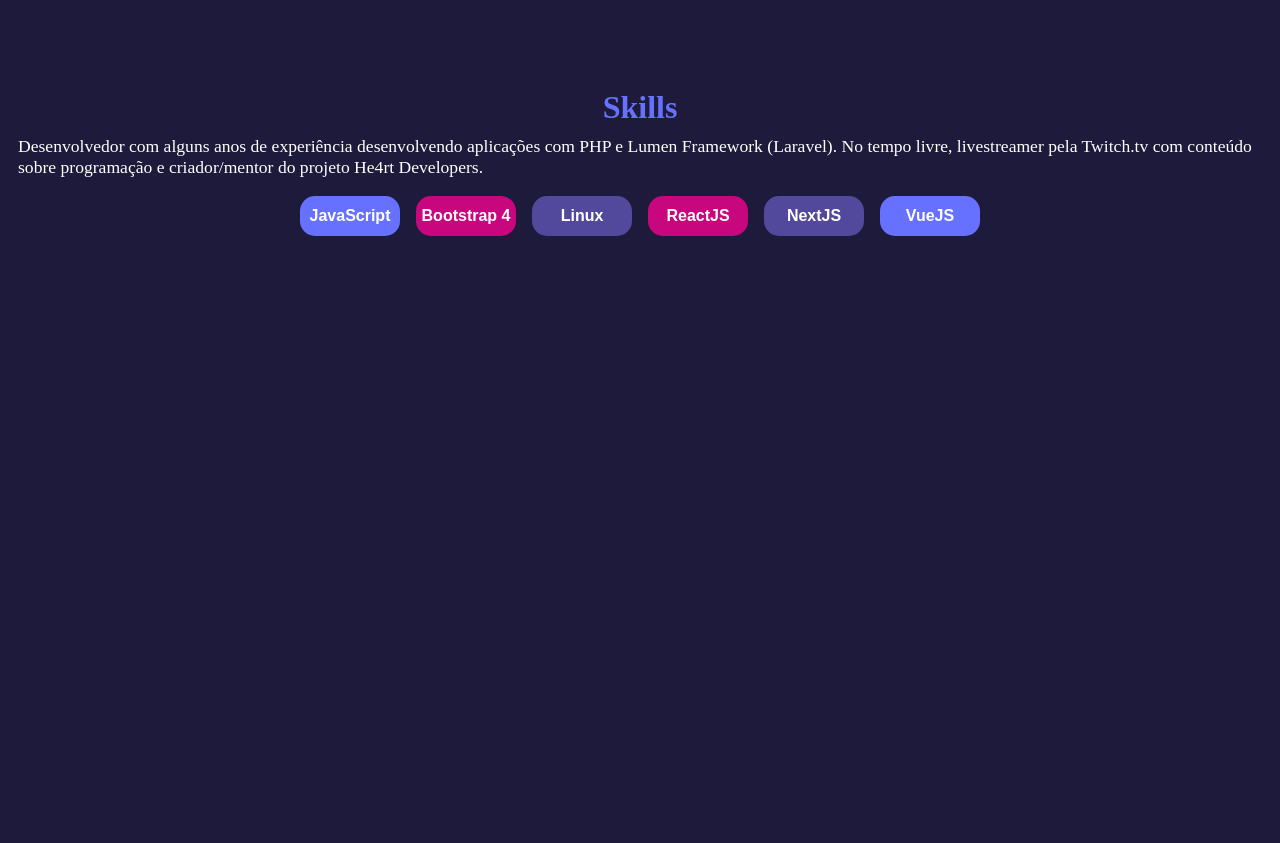
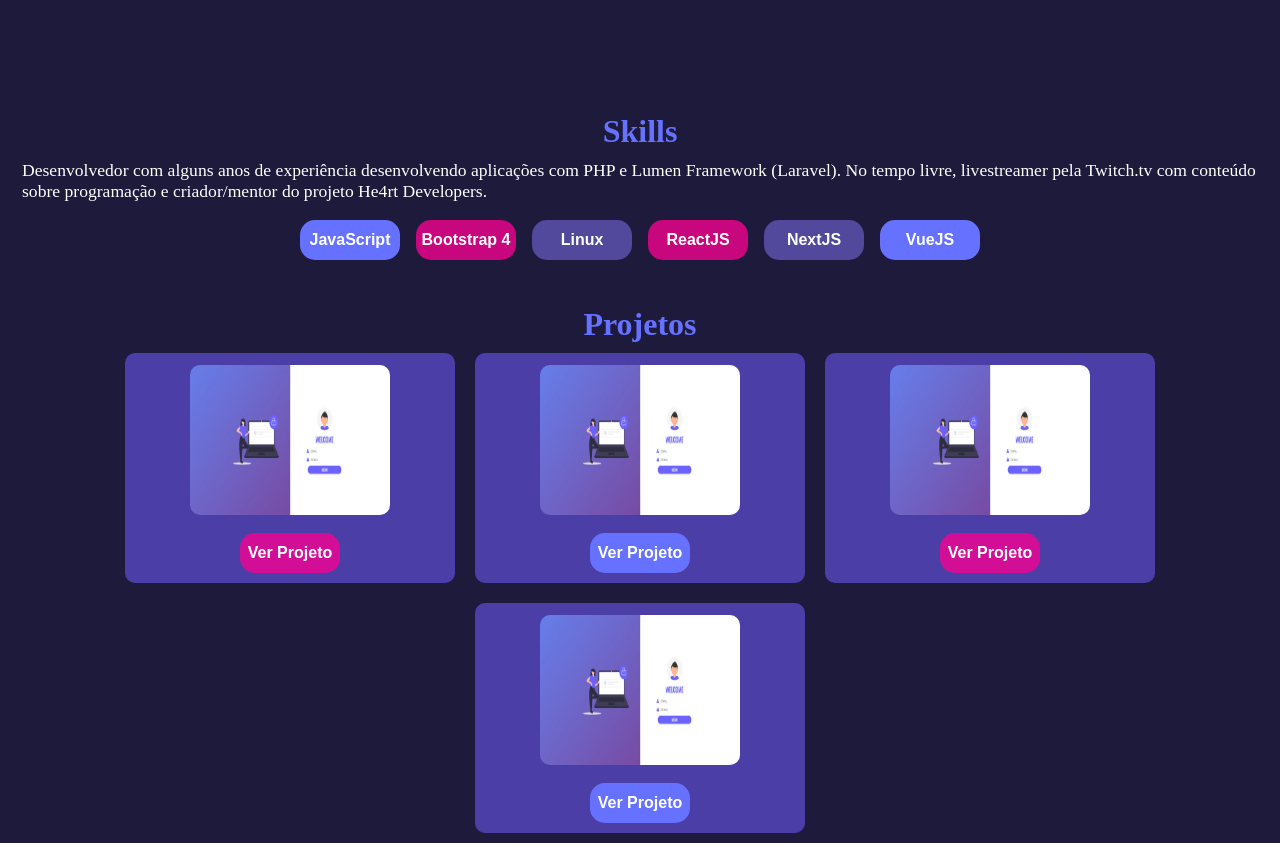
Before and after one commit to brunofariasdev/MyPortfolio, a plain HTML site: page index.html in a window 1280 px wide. Shown: the part 805-1648 px from the top of the page. Before the commit the page ends 1057 px from the top, so only its background shows below. Drawn offline with Linux system fonts and the light colour scheme.

Commit message:
Trabalhos terminado + versão estática do menu amburguer

```diff
--- a/css/style.css
+++ b/css/style.css
@@ -1,6 +1,7 @@
 *{
     margin: 0px;
     padding: 0px;
+
 
 }
 
@@ -20,7 +21,32 @@ h3{
     font-size: 0.9rem;
 }
 
+/*----------HEADER------------*/
+header{
+    display: flex;
+    justify-content: space-between;
+}
+header button{
+    border-radius: 50%;
+    border: 0;
+    width: 60px;
+    height: 60px;
+    background-color: #52489C;
+    margin-top: 25px;
+    margin-right: 15px;
+    cursor: pointer;
+}
 
+
+header i{
+    font-size: 2rem;
+    color: #ffffff;
+}
+
+
+
+
+/*---------------------------*/
 
 #container section{
     display: flex;
@@ -37,7 +63,7 @@ h3{
     opacity: 0.8;
     transition: 0.3ms;
 }
-#container section h2{
+ h2{
     color: #6672FF;
     text-align: center;
     margin-top: 0.8em;
@@ -81,6 +107,7 @@ h3{
 /*----------ABOUT-------*/
 #about,#skills{
     padding: 8px;
+
 }
 
 
@@ -88,6 +115,7 @@ h3{
 
 #skills{
     display: flex;
+    margin: 4px;
 
 }
 
@@ -123,3 +151,47 @@ h3{
     background-color: #52489C;
 
 }
+
+/*------------Projetos------------*/
+
+#projetos{
+    width: 100%;
+    height: 500px;
+    display: flex;
+    flex-direction: column;
+    align-items: center;
+
+}
+
+#card{
+    display: flex;
+    flex-wrap: wrap;
+    align-items: center;
+    justify-content: center;
+}
+
+.cards{
+    width: 330px;
+    height: 230px;
+    border-radius: 10px;
+    background-color: #4b3fa7;
+    margin: 10px;
+    display: flex;
+    align-items: center;
+    justify-content: center;
+    flex-direction: column;
+
+
+}
+.cards button a{
+    text-decoration: none;
+    color: #ffffff;
+
+}
+
+.cards img{
+    height: 150px;
+    width: 200px;
+    border-radius: 10px;
+    margin: 10px;
+}
--- a/index.html
+++ b/index.html
@@ -4,13 +4,17 @@
     <meta charset="UTF-8">
     <meta name="viewport" content="width=device-width, initial-scale=1.0">
     <link href="https://fonts.googleapis.com/css2?family=Dancing+Script:wght@600&display=swap" rel="stylesheet">
+    <script src="https://kit.fontawesome.com/2316327b96.js" crossorigin="anonymous"></script>
     <link rel="stylesheet" href="css/style.css">
     <title>BrunoFarias</title>
 </head>
 <body>
     <main id="container">
+
         <header>
             <h1 id="logo">BF</h1>
+            <button><i class="fas fa-bars"></i></button>
+
         </header>
         <section>
             <img src="src/344.jpg" alt="BrunoFarias">
@@ -50,6 +54,34 @@
 
             </section>
 
+            <div id="projetos">
+                <h2>Projetos</h2>
+                <div id="card">
+                    <div class="cards">
+                        <img src="src/loginpage.jpg" alt="">
+                        <button class="btn-pink"><a href="#">Ver Projeto</a></button>
+
+                    </div>
+                    <div class="cards">
+                        <img src="src/loginpage.jpg" alt="">
+                        <button class="btn-purple"><a href="#">Ver Projeto</a></button>
+
+                    </div>
+                    <div class="cards">
+                        <img src="src/loginpage.jpg" alt="">
+                        <button class="btn-pink"><a href="#">Ver Projeto</a></button>
+
+                    </div>
+                    <div class="cards">
+                        <img src="src/loginpage.jpg" alt="">
+                        <button class="btn-purple"><a href="#">Ver Projeto</a></button>
+
+                    </div>
+                </div>
+
+            </div>
+
+
 
 
 
```
Also changed, not shown: src/loginpage.jpg (added).
